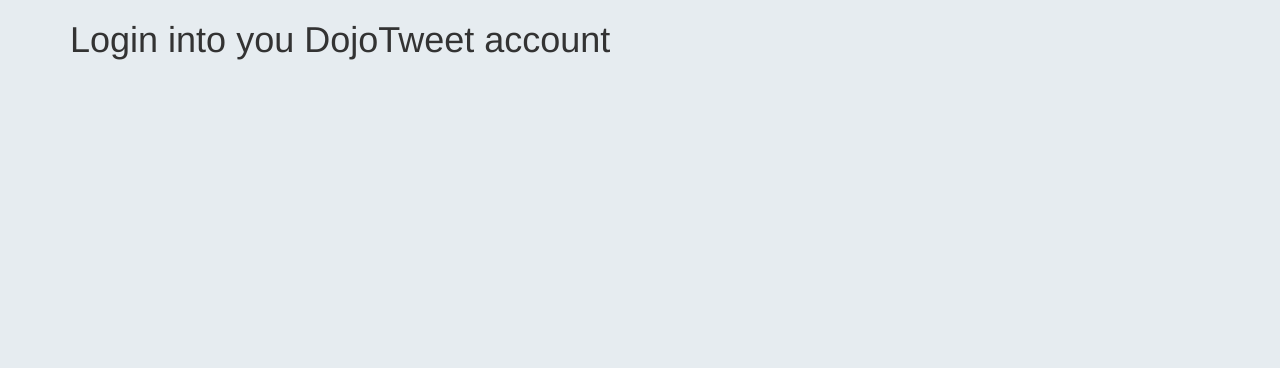
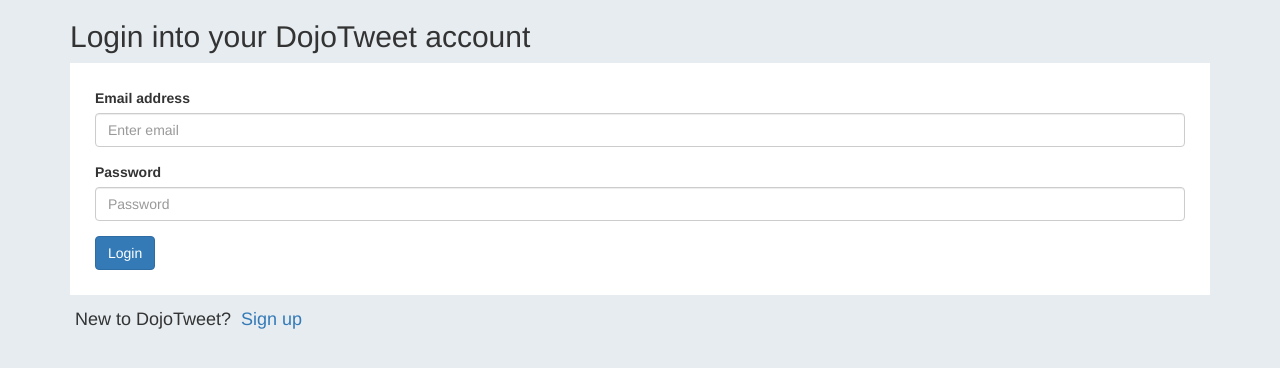
Before and after one commit to jetakasabaqi/DojoTweets, a Flask app: page / in a window 1280 px wide. Shown: the top 368 px of the page. Run offline with Flask 2, Linux system fonts and the light colour scheme; some libraries are stand-ins or nearby versions.

Commit message:
Login Page Design

```diff
--- a/static/css/index.css
+++ b/static/css/index.css
@@ -1,3 +1,17 @@
 body{
     background-color: #E6ECF0;
 }
+form{
+    background-color: white;
+    padding: 25px;
+}
+#password_help{
+    color: tomato;
+}
+.sign_up{
+    display: flex;
+}
+
+.sign_up h4{
+    padding: 5px;
+}
--- a/templates/index.html
+++ b/templates/index.html
@@ -10,7 +10,24 @@
 </head>
 <body>
     <div class="container">
-        <h1 class="h1">Login into you DojoTweet account</h1>
+        <h2>Login into your DojoTweet account</h2>
+        <form>
+            <div class="form-group">
+              <label for="exampleInputEmail1">Email address</label>
+              <input type="email" class="form-control" id="exampleInputEmail1" aria-describedby="emailHelp" placeholder="Enter email">
+            </div>
+            <div class="form-group">
+              <label for="exampleInputPassword1">Password</label>
+              <input type="password" class="form-control" id="exampleInputPassword1" placeholder="Password">
+              <small hidden id="password_help" class="form-text text-muted">Password should be more than 5 characters and contain at least one special character, one upper letter case and one number.</small>
+            </div>
+            <button type="submit" class="btn btn-primary">Login</button>
+          </form>
+          <div class="sign_up">
+            <h4>New to DojoTweet? </h4>
+            <a href="#"><h4>Sign up </h4></a>
+          </div>
+
     </div>
 </body>
 </html>
```
